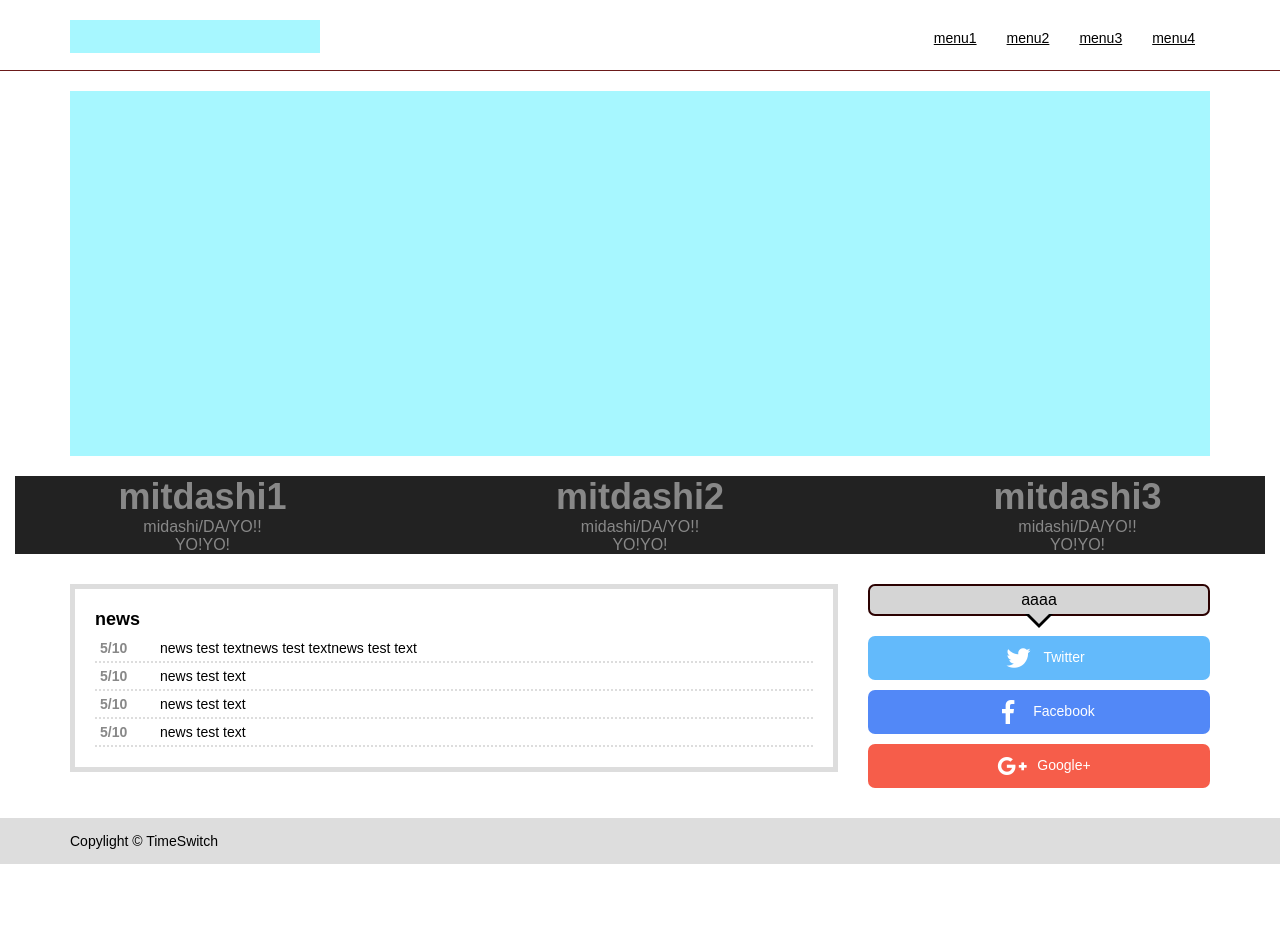
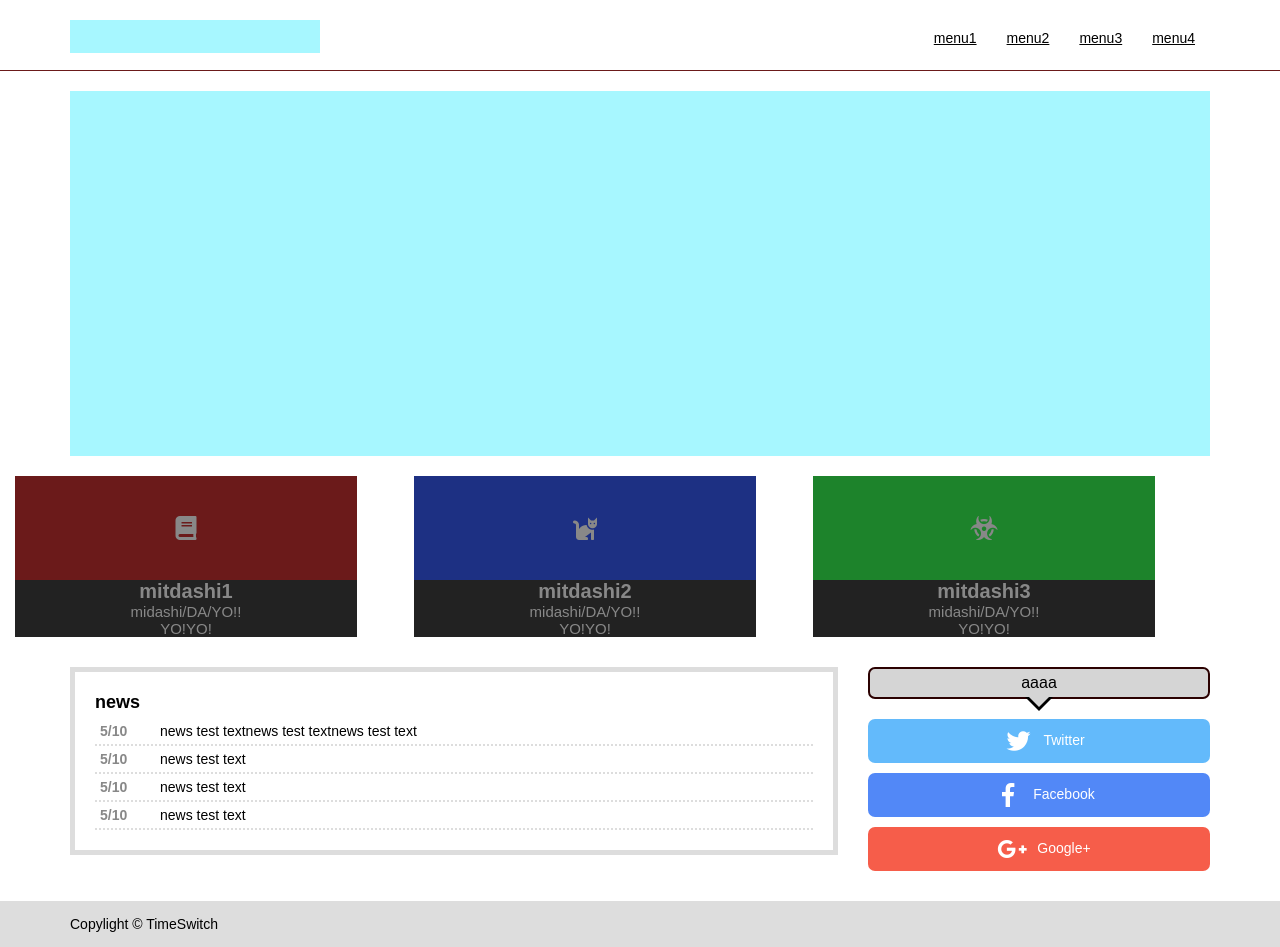
Before and after one commit to MotidaMikan/HP, a plain HTML site: page MyPage.html in a window 1280 px wide. Before the commit the page ends 864 px from the top, so only its background shows below. Drawn offline with Linux system fonts and the light colour scheme.

Commit message:
add box6

```diff
--- a/MyPage.html
+++ b/MyPage.html
@@ -36,21 +36,21 @@
      <div class="box6">
          <div class="box6-1">
              <div class="subti">
-              <a href="#">
+              <a href="#"><i class="fas fa-book"></i>
               <h1>mitdashi1</h1>
               <p>midashi/DA/YO!!<br>YO!YO!</p>
             </a></div>
          </div>
          <div class="box6-2">
              <div class="subti">
-              <a href="#">
+              <a href="#"><i class="fas fa-cat"></i>
               <h1>mitdashi2</h1>
               <p>midashi/DA/YO!!<br>YO!YO!</p>
              </a></div>
          </div>
          <div class="box6-3">
              <div class="subti">
-              <a href="#">
+              <a href="#"><i class="fas fa-biohazard"></i>
               <h1>mitdashi3</h1>
               <p>midashi/DA/YO!!<br>YO!YO!</p>
             </a></div>
--- a/YASAI.css
+++ b/YASAI.css
@@ -99,17 +99,25 @@ body{margin: 0; font-family: "メイリオ", "Hiragino Kaku Gothic Pro", sans-se
     .box4-2 {float: right; width: 30%; text-align: center;}
 
 	/*box6*/
-.box6 {padding-top: 20px;}
+.box6 {max-width: 1140px; padding-top: 20px; }
 .box6:after {content:""; display:block; clear:both}
 .box6-1,.box6-2,.box6-3 {padding-bottom: 10px;}
-.box6-1 {float: left; width: 30%; }
-.box6-2 {float: left; width: 40%; }
+.box6-1 {float: left; width: 30%; margin-right: 5%;}
+
+.box6-2 {float: left; width: 30%; margin-right: 5%;}
 .box6-3 {float: left; width: 30%; }
 .subti {font-style: none;}
 .subti a {display: block; background-color: #222222; color: #888888; text-align: center; text-decoration: none;}
 .subti a:hover {opacity: 0.8;}
+ /*---font---*/
 .subti h1,.subti p {margin: 0px; padding: 0px;}
-.subti h1 {font-size: 36px;}
+.subti h1 {font-size: 20px;}
+.subti p {font-size: 15px;}
+
+.subti i {display:block; padding-top: 40px; padding-bottom: 40px; font-size: 24px; }
+.subti .fa-book {background-color: #6b1a1a;}
+.subti .fa-cat {background-color: #1d3083;}
+.subti .fa-biohazard {background-color: #1d832b;}
 
 }
 
```
